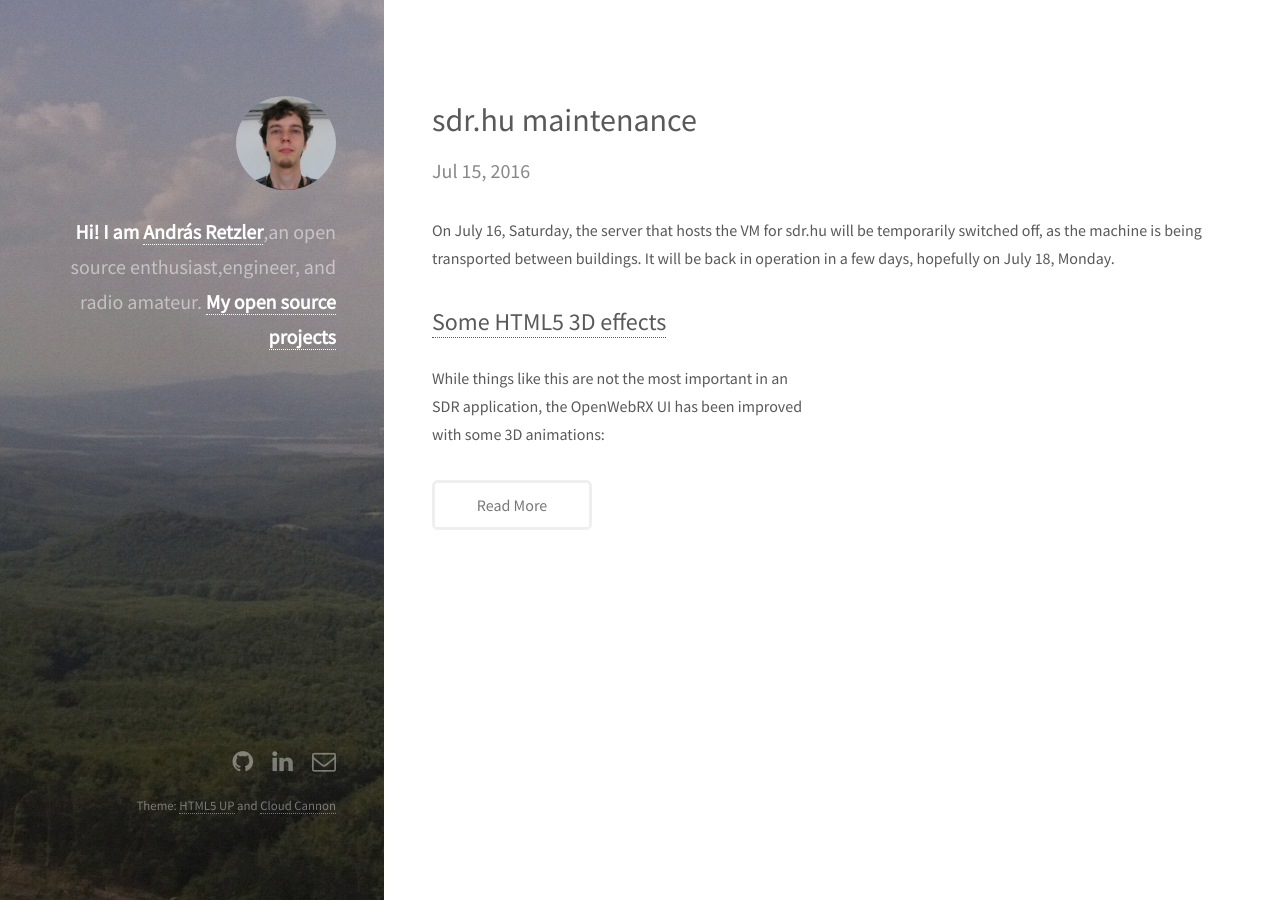
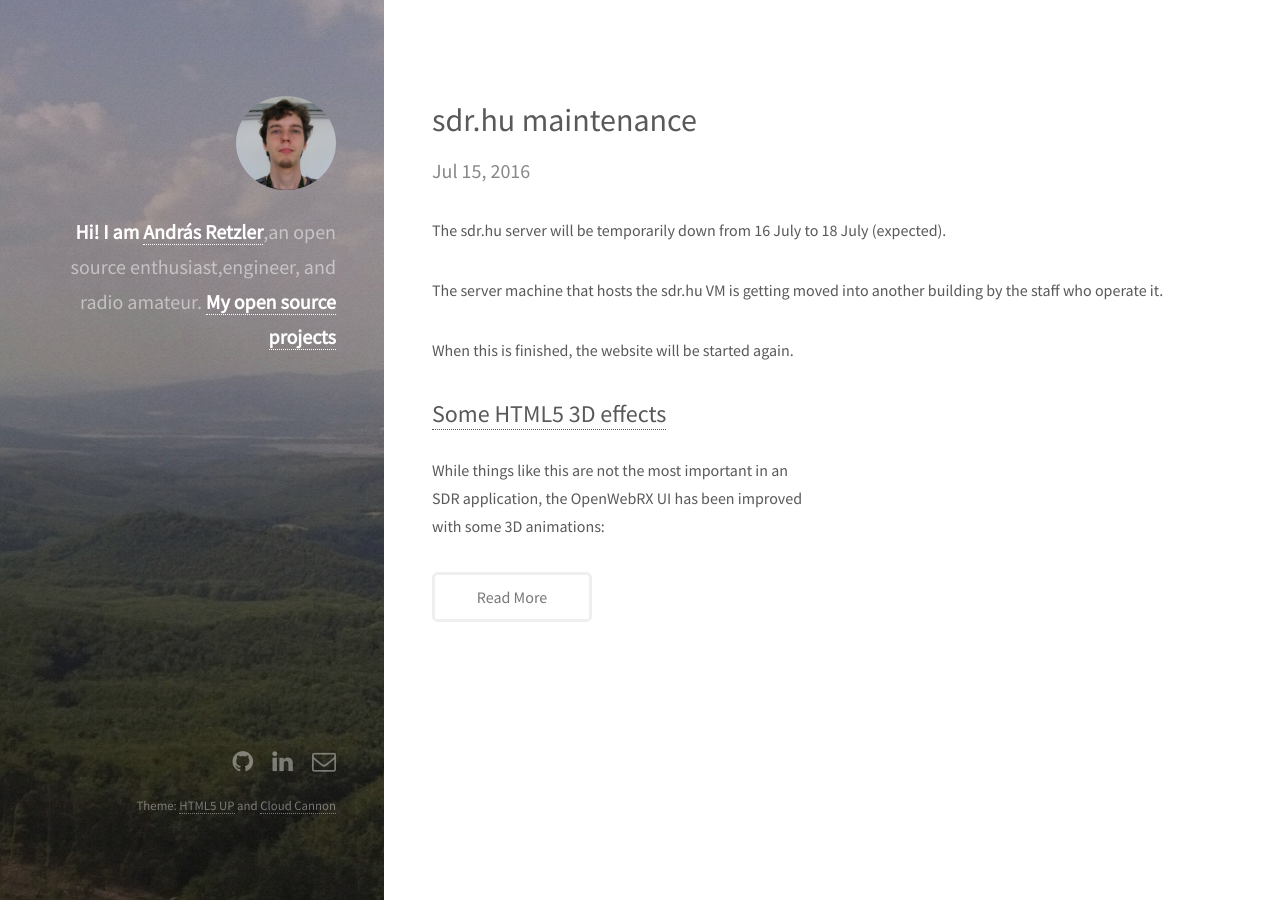
Before and after one commit to ha7ilm/ha7ilm.github.io, a Jekyll site: the page built from _posts/2016-07-15-sdrhu-maintenance.md, in a window 1280 px wide. Built offline with Jekyll 4.4.1, drawn with Linux system fonts in a browser that asks for light colours; comment, search, counter and statistics services are not loaded.

Commit message:
Fix article

```diff
--- a/_posts/2016-07-15-sdrhu-maintenance.md
+++ b/_posts/2016-07-15-sdrhu-maintenance.md
@@ -3,4 +3,8 @@ title: "sdr.hu maintenance"
 layout: post
 ---
 
-On July 16, Saturday, the server that hosts the VM for sdr.hu will be temporarily switched off, as the machine is being transported between buildings. It will be back in operation in a few days, hopefully on July 18, Monday.
+The sdr.hu server will be temporarily down from 16 July to 18 July (expected).
+
+The server machine that hosts the sdr.hu VM is getting moved into another building by the staff who operate it.
+
+When this is finished, the website will be started again.
```
